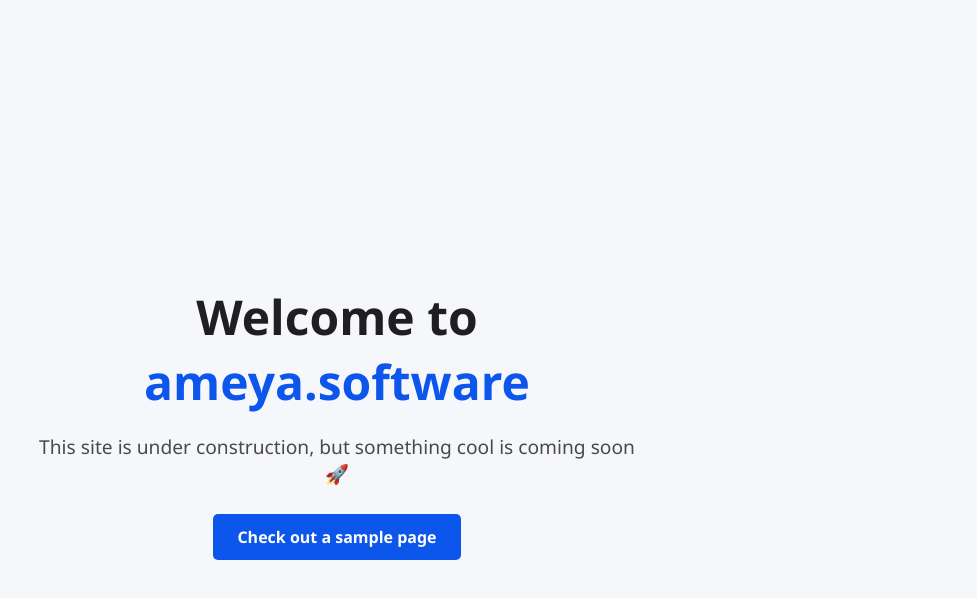
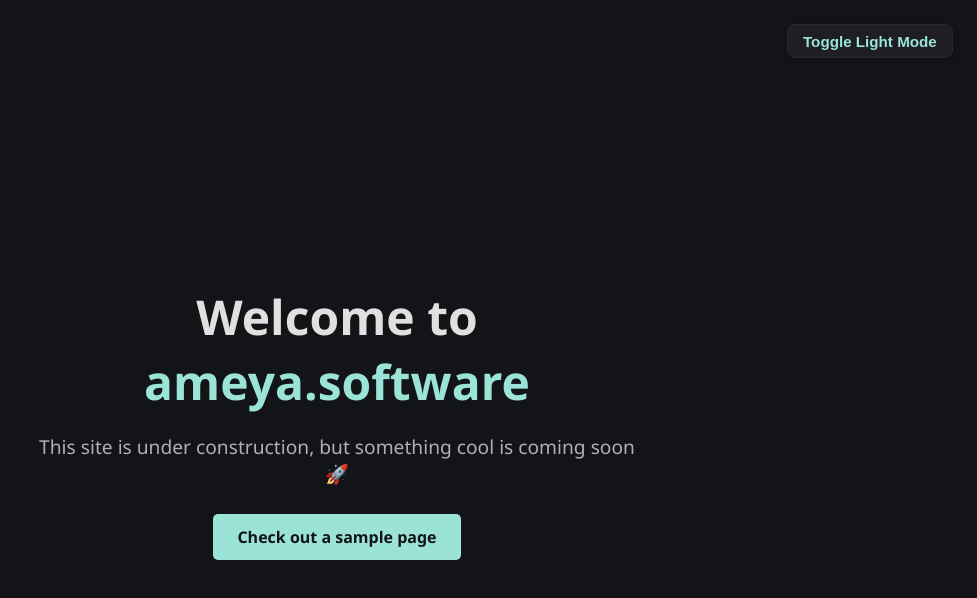
Before and after one commit to AmeyaMad/ameya.software, a plain HTML site: page public/index.html in a window 1280 px wide. Shown: the whole page, without its empty margins (303-1280 px from the left). Drawn offline with Linux system fonts and the light colour scheme.

Commit message:
Finally figured out light and dark mode; Finalized colors

```diff
--- a/public/frontend/darkMode.css
+++ b/public/frontend/darkMode.css
@@ -9,6 +9,35 @@ body {
     justify-content: center;
     height: 100vh;
 }
+
+#toggleThemeBar {
+    position: absolute;
+    top: 1.5rem;
+    right: 1.5rem;
+}
+
+#toggleThemeButton {
+    background-color: #1E1E24;        /* dark gray */
+    color: #9AE3D6;                   /* light accent */
+    border: 1px solid #2A2A2E;        /* subtle dark border */
+    padding: 0.5em 1em;
+    border-radius: 8px;
+    font-weight: 600;
+    font-size: 0.95rem;
+    cursor: pointer;
+    box-shadow: 0 2px 6px rgba(0, 0, 0, 0.3); /* enhanced shadow for dark mode */
+    transition: all 0.2s ease-in-out;
+}
+
+#toggleThemeButton:hover {
+    background-color: #2A2E36;        /* darker gray on hover */
+    box-shadow: 0 4px 10px rgba(0, 0, 0, 0.08);
+}
+
+
+
+
+
 
 .container {
     text-align: center;
@@ -22,7 +51,7 @@ h1 {
 }
 
 h1 span {
-    color: #2F6FED;
+    color: #9AE3D6;
 }
 
 p {
@@ -33,7 +62,7 @@ p {
 
 .btn {
     text-decoration: none;
-    background-color: #0d56ec;
+    background-color: #9AE3D6;
     color: #121417;
     padding: 0.75em 1.5em;
     border-radius: 5px;
@@ -42,5 +71,5 @@ p {
 }
 
 .btn:hover {
-    background-color: #6395ff;
+    background-color: #73C9B6;
 }
--- a/public/frontend/lightMode.css
+++ b/public/frontend/lightMode.css
@@ -2,12 +2,36 @@ body {
     margin: 0;
     padding: 0;
     font-family: 'Segoe UI', Tahoma, Geneva, Verdana, sans-serif;
-    background-color: #F5F7FA; /* very light gray */
-    color: #1E1E24; /* dark text */
+    background-color: #FAFAFA; /* light background */
+    color: #1A1A1A;            /* dark text */
     display: flex;
     align-items: center;
     justify-content: center;
     height: 100vh;
+}
+
+#toggleThemeBar {
+    position: absolute;
+    top: 1.5rem;
+    right: 1.5rem;
+}
+
+#toggleThemeButton {
+    background-color: #FFFFFF;        /* white */
+    color: #006666;                   /* dark teal accent */
+    border: 1px solid #CCCCCC;        /* light gray border */
+    padding: 0.5em 1em;
+    border-radius: 8px;
+    font-weight: 600;
+    font-size: 0.95rem;
+    cursor: pointer;
+    box-shadow: 0 2px 6px rgba(0, 0, 0, 0.1); /* soft shadow for light mode */
+    transition: all 0.2s ease-in-out;
+}
+
+#toggleThemeButton:hover {
+    background-color: #F0F0F0;        /* light gray hover */
+    box-shadow: 0 4px 10px rgba(0, 0, 0, 0.08);
 }
 
 .container {
@@ -22,18 +46,18 @@ h1 {
 }
 
 h1 span {
-    color: #0D56EC; /* deep rich blue */
+    color: #006666; /* accent color */
 }
 
 p {
     font-size: 1.2em;
     margin-bottom: 2em;
-    color: #4A4A4A; /* medium gray for better readability */
+    color: #333333;
 }
 
 .btn {
     text-decoration: none;
-    background-color: #0D56EC; /* same deep blue */
+    background-color: #006666;
     color: #FFFFFF;
     padding: 0.75em 1.5em;
     border-radius: 5px;
@@ -42,5 +66,5 @@ p {
 }
 
 .btn:hover {
-    background-color: #6395FF; /* lighter blue on hover */
+    background-color: #009999;
 }
--- /dev/null
+++ b/public/frontend/themeToggle.js
@@ -0,0 +1,9 @@
+function toggleTheme() {
+    const theme = document.getElementById('theme');
+    if(theme.href.includes('darkMode.css')){
+        theme.href ="frontend/lightMode.css";
+    }
+    else{
+        theme.href ="frontend/darkMode.css";
+    }
+}
--- a/public/index.html
+++ b/public/index.html
@@ -4,9 +4,17 @@
     <meta charset="UTF-8" />
     <meta name="viewport" content="width=device-width, initial-scale=1.0" />
     <title>Welcome to Ameya.software</title>
-    <link rel="stylesheet" href="frontend/lightMode.css" />
+    <link id="theme" rel="stylesheet" href="frontend/darkMode.css" />
+    <script src="frontend/themeToggle.js"></script>
 </head>
 <body>
+<div id = "toggleThemeBar">
+    <button onclick="toggleTheme()" id = "toggleThemeButton">
+        Toggle Light Mode
+    </button>
+</div>
+
+
 <div class="container">
     <h1>Welcome to <span>ameya.software</span></h1>
     <p>This site is under construction, but something cool is coming soon 🚀</p>
```
